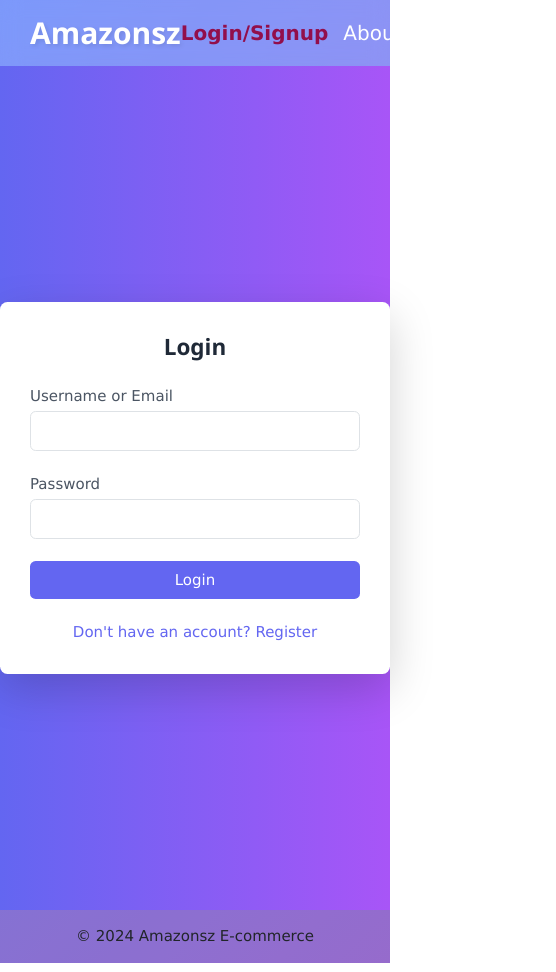
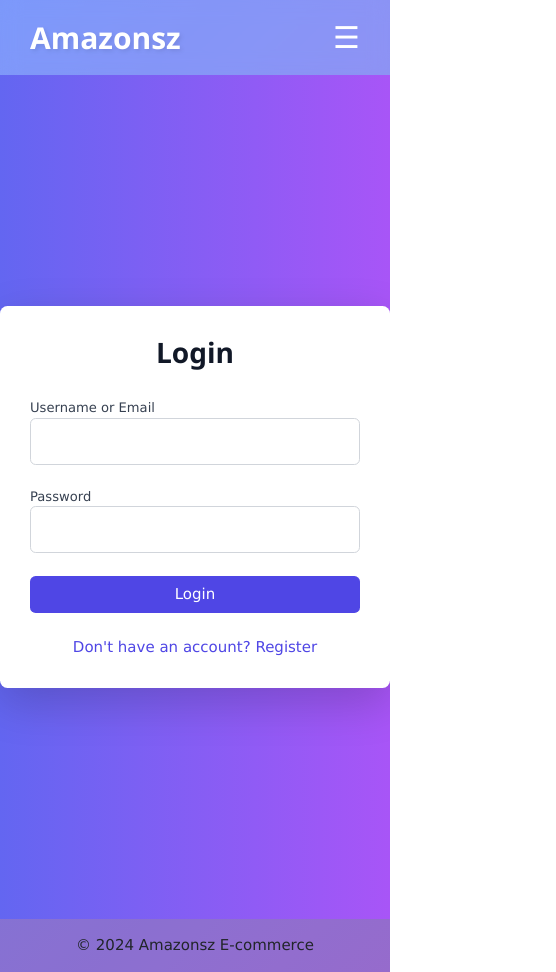
Before and after one commit to mcmnyages/OrderGrabingProject, a Vue app: page /login in a window 390 px wide. Shown: the whole page, 556 px wide, since content can reach past the window. Built offline with nearby package versions, Linux system fonts and the light colour scheme.

Commit message:
FIxed wallet issues and nav component

```diff
--- a/src/components/Nav.vue
+++ b/src/components/Nav.vue
@@ -1,46 +1,53 @@
 <script setup>
-import { RouterLink, useRoute } from 'vue-router'; // Import Vue Router hooks
+import { ref } from 'vue';
+import { RouterLink, useRoute } from 'vue-router';
 
-// Define navigation links
 const navLinks = [
   { to: '/login', text: 'Login/Signup' },
   { to: '/about', text: 'About' },
   { to: '/contact', text: 'Contact' },
   { to: '/help', text: 'Help' },
-
 ];
 
-const route = useRoute(); // Access current route information
+const route = useRoute();
+const menuOpen = ref(false);
+
+const toggleMenu = () => {
+  menuOpen.value = !menuOpen.value;
+};
 </script>
 
+
 <template>
-  <header>
-    <RouterLink to="/">
-      <h1 class="logo">Amazonsz</h1>
+  <header class="header">
+    <RouterLink to="/" class="logo">
+      <h1>Amazonsz</h1>
     </RouterLink>
-
-    <nav>
-      <!-- Use RouterLink instead of anchor tags for navigation -->
+    <nav class="nav">
+      <button class="menu-toggle" @click="toggleMenu">☰</button>
+      <div :class="{ 'nav-links': true, 'show': menuOpen }">
         <RouterLink
           v-for="link in navLinks"
           :key="link.to"
           :to="link.to"
           class="nav-link"
-       :class="{ active: route.path === link.to }"
+          :class="{ 'active': route.path === link.to }"
         >
           {{ link.text }}
         </RouterLink>
+      </div>
     </nav>
   </header>
 </template>
 
+
 <style scoped>
-header {
+.header {
   display: flex;
   justify-content: space-between;
   align-items: center;
   padding: 1rem 2rem;
-  background-color: rgba(255, 255, 255, 0.1);
+  background: rgba(255, 255, 255, 0.1);
   backdrop-filter: blur(10px);
 }
 
@@ -52,7 +59,21 @@ header {
   text-shadow: 2px 2px 4px rgba(0, 0, 0, 0.1);
 }
 
-nav {
+.nav {
+  display: flex;
+  align-items: center;
+}
+
+.menu-toggle {
+  display: none;
+  background: none;
+  border: none;
+  font-size: 2rem;
+  color: #fff;
+  cursor: pointer;
+}
+
+.nav-links {
   display: flex;
   gap: 1rem;
 }
@@ -73,4 +94,31 @@ nav {
   color: #920e4b;
   font-weight: bold;
 }
+
+@media (max-width: 768px) {
+  .menu-toggle {
+    display: block;
+  }
+
+  .nav-links {
+    display: none;
+    flex-direction: column;
+    gap: 0;
+    position: absolute;
+    top: 4rem;
+    right: 1rem;
+    background: rgba(42, 31, 80, 0.904);
+    padding: 1rem;
+    border-radius: 8px;
+  }
+
+  .nav-links.show {
+    display: flex;
+  }
+
+  .nav-link {
+    font-size: 18px;
+    padding: 0.5rem 0;
+  }
+}
 </style>
--- a/src/data/mock-db.json
+++ b/src/data/mock-db.json
@@ -156,6 +156,30 @@
         "method":"bank",
         "amount": 500.00,
         "date": "2024-10-03T11:30:00Z"
+      }      ,
+      {
+        "id": 204,
+        "user_id": 4,
+        "type": "withdraw",
+        "method":"paypal",
+        "amount": 1500.00,
+        "date": "2024-11-03T11:30:00Z"
+      },
+      {
+        "id": 205,
+        "user_id": 3,
+        "type": "recharge",
+        "method":"mpesa",
+        "amount": 700.00,
+        "date": "2024-9-03T11:30:00Z"
+      },
+      {
+        "id": 206,
+        "user_id": 5,
+        "type": "recharge",
+        "method":"bank",
+        "amount": 500.00,
+        "date": "2024-10-03T12:30:00Z"
       }
     ],
     "available_orders": [
--- a/src/views/Login.vue
+++ b/src/views/Login.vue
@@ -8,7 +8,6 @@ import { getUserByUsernameAndPassword } from '../mockApi.js';
 
 const userStore = useUserStore();
 const router = useRouter();
-
 const firstName = ref('');
 const lastName = ref('');
 const username = ref('');
@@ -48,53 +47,53 @@ const handleSubmit = async () => {
 </script>
 
 <template>
-  <div class="login_page">
+  <div class="login-page">
     <Nav />
-    <div class="flex justify-center items-center min-h-screen bg-gradient-to-r from-indigo-500 to-purple-500">
-      <div class="bg-white p-8 rounded-lg shadow-lg w-full max-w-md">
-        <h2 class="text-2xl font-bold text-center text-gray-800 mb-6">{{ isLogin ? 'Login' : 'Register' }}</h2>
-        <form @submit.prevent="handleSubmit">
-          <div v-if="!isLogin" class="mb-4">
-            <label for="firstName" class="block text-gray-600 mb-1">First Name</label>
-            <input v-model="firstName" type="text" id="firstName" required class="w-full p-2 border border-gray-300 rounded" />
+    <div class="flex flex-col items-center justify-center min-h-screen py-12 sm:px-6 lg:px-8 bg-gradient-to-r from-indigo-500 to-purple-500">
+      <div class="bg-white p-8 rounded-lg shadow-lg w-full max-w-md space-y-8">
+        <h2 class="text-center text-3xl font-extrabold text-gray-900">{{ isLogin ? 'Login' : 'Register' }}</h2>
+        <form class="mt-8 space-y-6" @submit.prevent="handleSubmit">
+          <div v-if="!isLogin">
+            <label for="firstName" class="block text-sm font-medium text-gray-700">First Name</label>
+            <input v-model="firstName" type="text" id="firstName" required class="input-field" />
           </div>
-          <div v-if="!isLogin" class="mb-4">
-            <label for="lastName" class="block text-gray-600 mb-1">Last Name</label>
-            <input v-model="lastName" type="text" id="lastName" required class="w-full p-2 border border-gray-300 rounded" />
+          <div v-if="!isLogin">
+            <label for="lastName" class="block text-sm font-medium text-gray-700">Last Name</label>
+            <input v-model="lastName" type="text" id="lastName" required class="input-field" />
           </div>
-          <div v-if="!isLogin" class="mb-4">
-            <label for="email" class="block text-gray-600 mb-1">Email</label>
-            <input v-model="email" type="email" id="email" required class="w-full p-2 border border-gray-300 rounded" />
+          <div v-if="!isLogin">
+            <label for="email" class="block text-sm font-medium text-gray-700">Email</label>
+            <input v-model="email" type="email" id="email" required class="input-field" />
           </div>
-          <div v-if="!isLogin" class="mb-4">
-            <label for="username" class="block text-gray-600 mb-1">Username</label>
-            <input v-model="username" type="text" id="username" required class="w-full p-2 border border-gray-300 rounded" />
+          <div v-if="!isLogin">
+            <label for="username" class="block text-sm font-medium text-gray-700">Username</label>
+            <input v-model="username" type="text" id="username" required class="input-field" />
           </div>
-          <div v-if="!isLogin" class="mb-4">
-            <label for="phoneNumber" class="block text-gray-600 mb-1">Phone Number</label>
-            <input v-model="phoneNumber" type="text" id="phoneNumber" required class="w-full p-2 border border-gray-300 rounded" />
+          <div v-if="!isLogin">
+            <label for="phoneNumber" class="block text-sm font-medium text-gray-700">Phone Number</label>
+            <input v-model="phoneNumber" type="text" id="phoneNumber" required class="input-field" />
           </div>
-          <div v-if="!isLogin" class="mb-4">
-            <label for="country" class="block text-gray-600 mb-1">Country</label>
-            <input v-model="country" type="text" id="country" required class="w-full p-2 border border-gray-300 rounded" />
+          <div v-if="!isLogin">
+            <label for="country" class="block text-sm font-medium text-gray-700">Country</label>
+            <input v-model="country" type="text" id="country" required class="input-field" />
           </div>
-          <div v-if="!isLogin" class="mb-4">
-            <label for="cryptoWallet" class="block text-gray-600 mb-1">Crypto Wallet (optional)</label>
-            <input v-model="cryptoWallet" type="text" id="cryptoWallet" class="w-full p-2 border border-gray-300 rounded" />
+          <div v-if="!isLogin">
+            <label for="cryptoWallet" class="block text-sm font-medium text-gray-700">Crypto Wallet (optional)</label>
+            <input v-model="cryptoWallet" type="text" id="cryptoWallet" class="input-field" />
           </div>
-          <div v-if="isLogin" class="mb-4">
-            <label for="loginId" class="block text-gray-600 mb-1">Username or Email</label>
-            <input v-model="username" type="text" id="loginId" required class="w-full p-2 border border-gray-300 rounded" />
+          <div v-if="isLogin">
+            <label for="loginId" class="block text-sm font-medium text-gray-700">Username or Email</label>
+            <input v-model="username" type="text" id="loginId" required class="input-field" />
           </div>
-          <div class="mb-4">
-            <label for="password" class="block text-gray-600 mb-1">Password</label>
-            <input v-model="password" type="password" id="password" required class="w-full p-2 border border-gray-300 rounded" />
+          <div>
+            <label for="password" class="block text-sm font-medium text-gray-700">Password</label>
+            <input v-model="password" type="password" id="password" required class="input-field" />
           </div>
-          <button type="submit" class="w-full bg-indigo-500 text-white py-2 rounded hover:bg-indigo-600 transition duration-300">
+          <button type="submit" class="w-full bg-indigo-600 text-white py-2 rounded-md hover:bg-indigo-700 transition duration-300">
             {{ isLogin ? 'Login' : 'Register' }}
           </button>
         </form>
-        <p class="text-center text-indigo-500 mt-4 cursor-pointer hover:underline" @click="toggleMode">
+        <p class="text-center text-indigo-600 cursor-pointer hover:underline mt-4" @click="toggleMode">
           {{ isLogin ? "Don't have an account? Register" : "Already have an account? Login" }}
         </p>
       </div>
@@ -104,7 +103,18 @@ const handleSubmit = async () => {
 </template>
 
 <style scoped>
-.login_page {
+.login-page {
   background: linear-gradient(135deg, #6e8efb, #a777e3);
 }
+.input-field {
+  width: 100%;
+  padding: 0.75rem;
+  border: 1px solid #d1d5db;
+  border-radius: 0.375rem;
+  transition: border-color 0.2s;
+}
+.input-field:focus {
+  outline: none;
+  border-color: #4f46e5;
+}
 </style>
```
Also changed, not shown: src/components/Wallet.vue (+61 -63 lines). Lines whose indentation alone changed are shown as unchanged.
